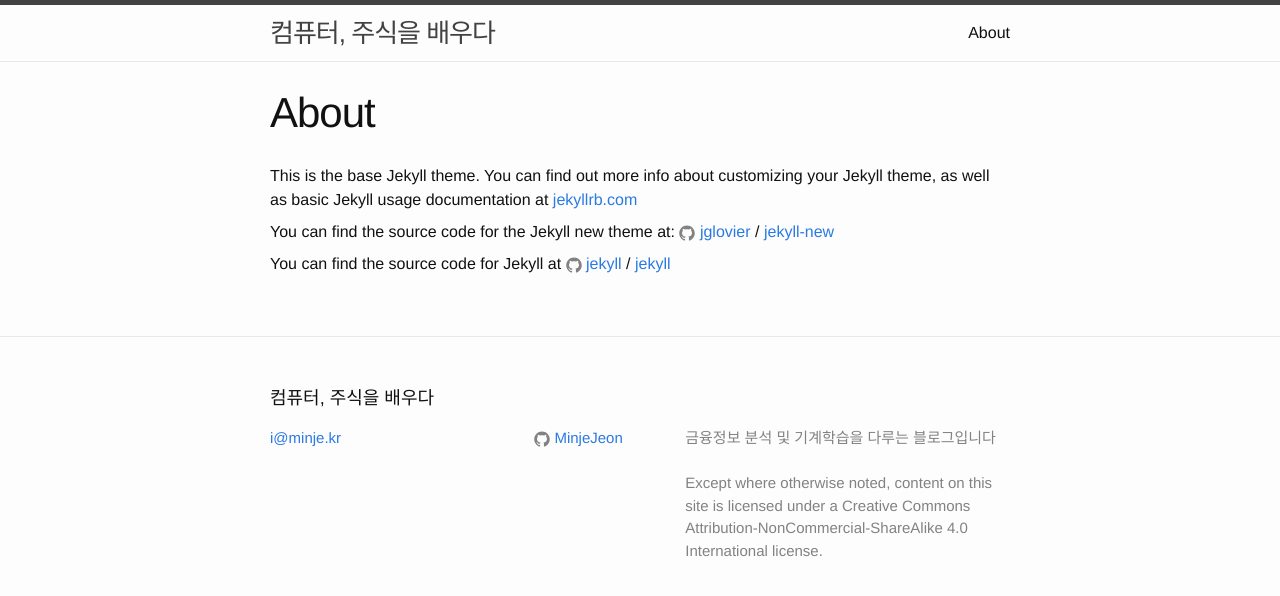
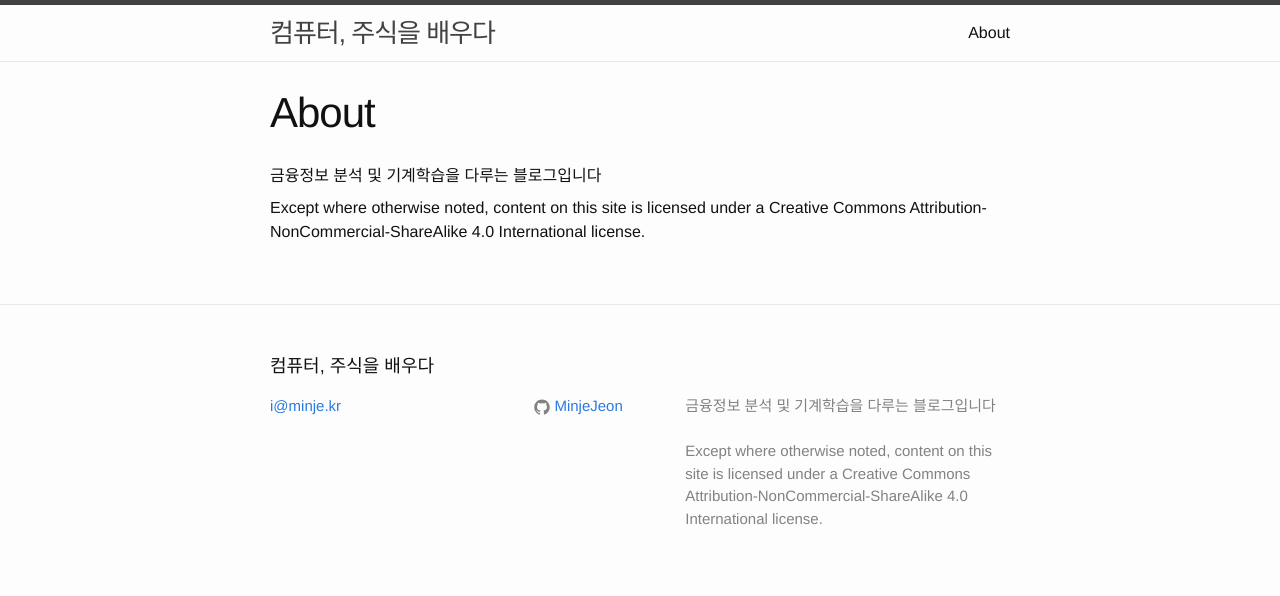
Before and after one commit to MinjeJeon/learningstock, a Jekyll site: the page built from about.md, in a window 1280 px wide. Shown: the top 596 px of the page. Built offline with Jekyll 4.4.1, drawn with Linux system fonts in a browser that asks for light colours.

Commit message:
새 포스트 작성

```diff
--- a/about.md
+++ b/about.md
@@ -4,12 +4,6 @@ permalink: "/about/"
 layout: page
 ---
 
-This is the base Jekyll theme. You can find out more info about customizing your Jekyll theme, as well as basic Jekyll usage documentation at [jekyllrb.com](http://jekyllrb.com/)
+금융정보 분석 및 기계학습을 다루는 블로그입니다
 
-You can find the source code for the Jekyll new theme at:
-{% include icon-github.html username="jglovier" %} /
-[jekyll-new](https://github.com/jglovier/jekyll-new)
-
-You can find the source code for Jekyll at
-{% include icon-github.html username="jekyll" %} /
-[jekyll](https://github.com/jekyll/jekyll)
+Except where otherwise noted, content on this site is licensed under a Creative Commons Attribution-NonCommercial-ShareAlike 4.0 International license.
```
Also changed, not shown: _drafts/2016-07-08-getting-data-from-yahoo-finance.md (+6 -1 lines), 2 other files.
